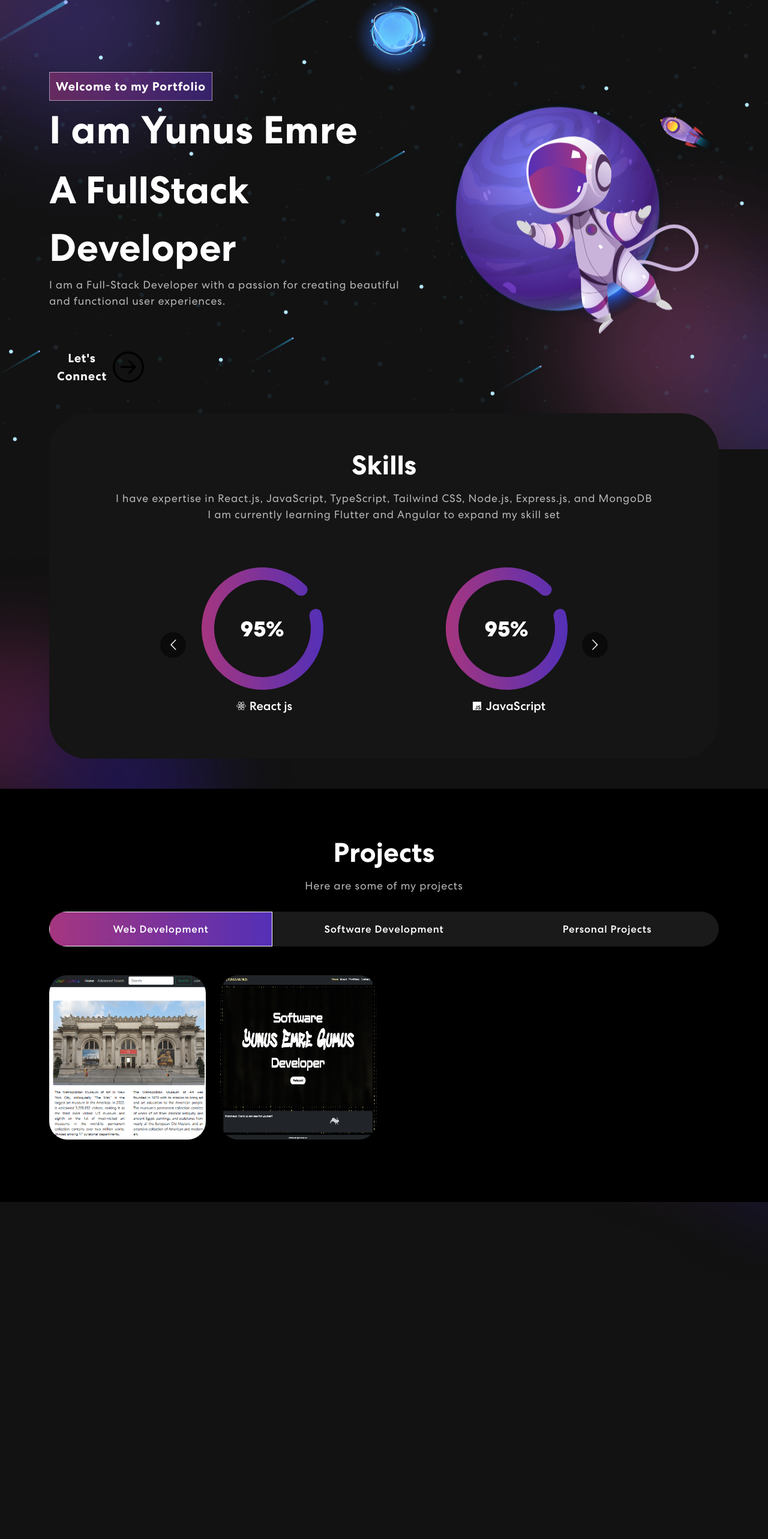
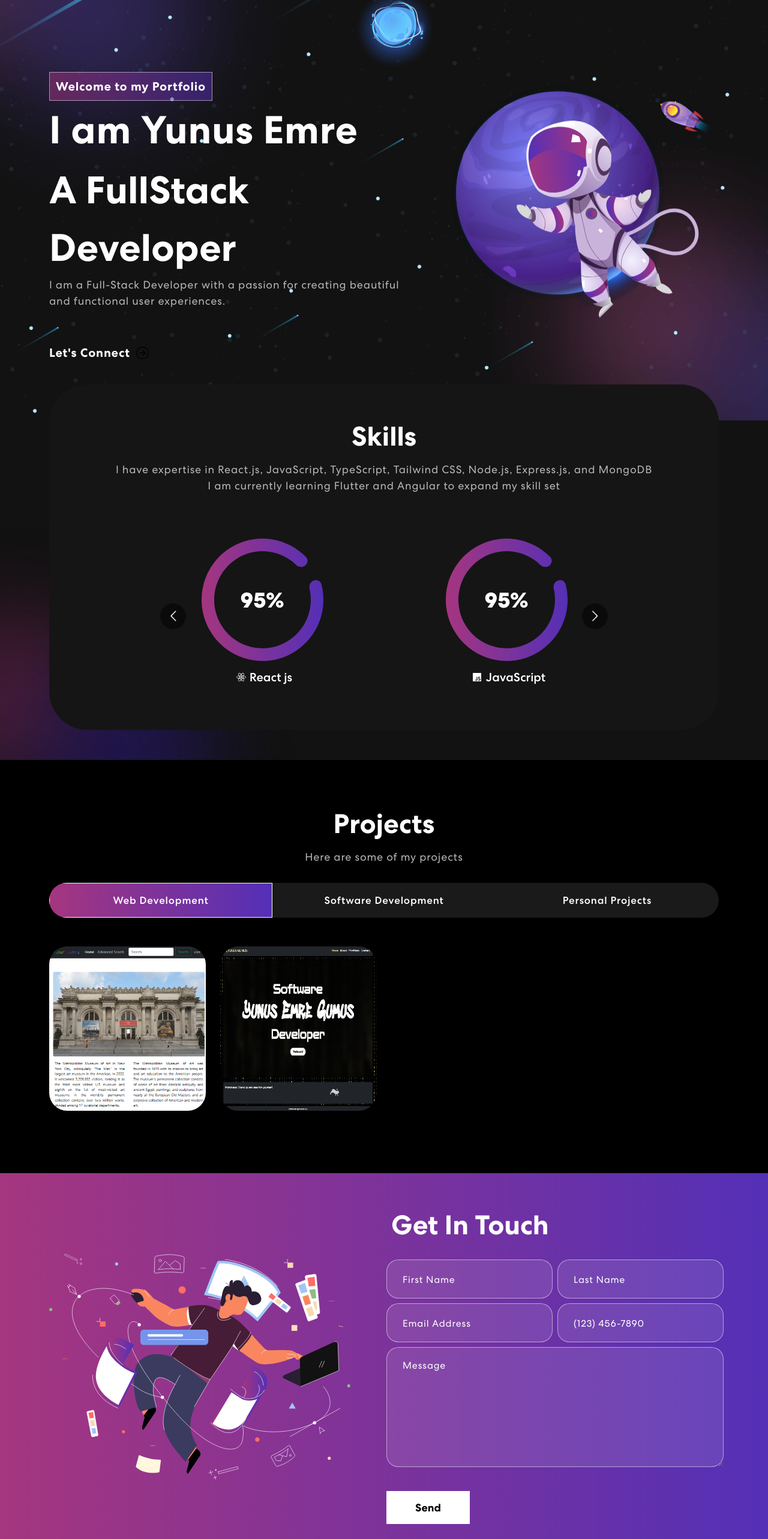
Before and after one commit to yemregumus/new-portfolio, a React (Create React App) app: page / in a window 1280 px wide. Shown: the part 140-2706 px from the top of the page at 60% size. Before the commit the page ends 2307 px from the top, so only its background shows below. Built offline with nearby package versions, Linux system fonts and the light colour scheme.

Commit message:
Contact component is done, nodemail server created - made some improvements in css and overall look

```diff
--- a/package.json
+++ b/package.json
@@ -7,8 +7,12 @@
     "@testing-library/jest-dom": "^6.6.3",
     "@testing-library/react": "^16.2.0",
     "@testing-library/user-event": "^13.5.0",
+    "animate.css": "^4.1.1",
     "bootstrap": "^5.3.3",
+    "cors": "^2.8.5",
+    "express": "^4.21.2",
     "framer-motion": "^12.4.7",
+    "nodemailer": "^6.10.0",
     "react": "^19.0.0",
     "react-bootstrap": "^2.10.9",
     "react-bootstrap-icons": "^1.11.5",
@@ -16,6 +20,7 @@
     "react-icons": "^5.5.0",
     "react-intersection-observer": "^9.15.1",
     "react-multi-carousel": "^2.8.5",
+    "react-on-screen": "^2.1.1",
     "react-router-dom": "^7.2.0",
     "react-router-hash-link": "^2.4.3",
     "react-scripts": "5.0.1",
--- a/src/App.js
+++ b/src/App.js
@@ -3,15 +3,21 @@
 import { Banner } from "./components/Banner";
 import { Skills } from "./components/Skills";
 import { Projects } from "./components/Projects";
+import { Contact } from "./components/Contact";
+import { BrowserRouter } from "react-router-dom";
 import "bootstrap/dist/css/bootstrap.min.css";
 
 function App() {
   return (
     <div className="App">
       <NavBar />
-      <Banner />
+
+      <BrowserRouter>
+        <Banner />
+      </BrowserRouter>
       <Skills />
       <Projects />
+      <Contact />
     </div>
   );
 }
--- a/src/components/Banner.js
+++ b/src/components/Banner.js
@@ -2,7 +2,10 @@
 import { useState, useEffect, useMemo } from "react";
 import { Container, Row, Col } from "react-bootstrap";
 import { ArrowRightCircle } from "react-bootstrap-icons";
+import { HashLink } from "react-router-hash-link";
 import headerImg from "../assets/img/header-img.svg";
+import "animate.css";
+import TrackVisibility from "react-on-screen";
 
 export const Banner = () => {
   const toRotate = useMemo(() => ["FullStack Developer", "React Developer", "Software Developer", "Web Developer", "Systems Designer"], []);
@@ -24,6 +27,9 @@
       <Container>
         <Row className="align-items-center">
           <Col xs={12} md={6} xl={7}>
+            <TrackVisibility>
+              {({ isVisible }) => (
+                <div className={isVisible ? "animate__animated animate__fadeIn" : ""}>
                   <span className="tagline">Welcome to my Portfolio</span>
                   <h1 className="title">{`I am Yunus Emre`}</h1>
                   <div className="txt-rotate">
@@ -32,12 +38,23 @@
                   <div>
                     <p className="desc">I am a Full-Stack Developer with a passion for creating beautiful and functional user experiences.</p>
                   </div>
-            <button onClick={() => console.log("connect pressed")} className="btn">
-              Let's Connect <ArrowRightCircle />
+                  <HashLink smooth to="#connect" className="text-decoration-none">
+                    <button>
+                      Let's Connect <ArrowRightCircle size={21} />
                     </button>
+                  </HashLink>
+                </div>
+              )}
+            </TrackVisibility>
           </Col>
           <Col xs={12} md={6} xl={5}>
+            <TrackVisibility>
+              {({ isVisible }) => (
+                <div className={isVisible ? "animate__animated animate__zoomIn" : ""}>
                   <img src={headerImg} alt="Header Img" />
+                </div>
+              )}
+            </TrackVisibility>
           </Col>
         </Row>
       </Container>
--- /dev/null
+++ b/src/components/Contact.js
@@ -0,0 +1,116 @@
+import { useState } from "react";
+import { Container, Row, Col } from "react-bootstrap";
+import contactImg from "../assets/img/contact-img.svg";
+import "animate.css";
+import TrackVisibility from "react-on-screen";
+
+export const Contact = () => {
+  const formInitialDetails = {
+    firstName: "",
+    lastName: "",
+    email: "",
+    phone: "",
+    message: "",
+  };
+  const [formDetails, setFormDetails] = useState(formInitialDetails);
+  const [buttonText, setButtonText] = useState("Send");
+  const [status, setStatus] = useState({});
+  const [phone, setPhone] = useState("");
+
+  const onFormUpdate = (category, value) => {
+    setFormDetails({
+      ...formDetails,
+      [category]: value,
+    });
+  };
+
+  const formatPhoneNumber = (value) => {
+    // Remove all non-numeric characters
+    const cleaned = value.replace(/\D/g, "");
+
+    // Format based on length
+    if (cleaned.length <= 3) {
+      return `(${cleaned}`;
+    } else if (cleaned.length <= 6) {
+      return `(${cleaned.slice(0, 3)}) ${cleaned.slice(3)}`;
+    } else {
+      return `(${cleaned.slice(0, 3)}) ${cleaned.slice(3, 6)}-${cleaned.slice(6, 10)}`;
+    }
+  };
+
+  const handlePhoneChange = (e) => {
+    const formattedNumber = formatPhoneNumber(e.target.value);
+    setPhone(formattedNumber);
+    onFormUpdate("phone", formattedNumber);
+  };
+
+  const handleSubmit = async (e) => {
+    e.preventDefault();
+    setButtonText("Sending...");
+    let response = await fetch("http://localhost:5000/contact", {
+      method: "POST",
+      headers: {
+        "Content-Type": "application/json;charset=utf-8",
+      },
+      body: JSON.stringify(formDetails),
+    });
+    setButtonText("Send");
+    let result = await response.json();
+    setFormDetails(formInitialDetails);
+    setPhone("");
+    if (result.code === 200) {
+      setStatus({ succes: true, message: "Message sent successfully" });
+    } else {
+      setStatus({ succes: false, message: "Something went wrong, please try again later." });
+    }
+  };
+
+  return (
+    <section className="contact" id="connect">
+      <Container>
+        <Row className="align-items-center">
+          <Col size={12} md={6}>
+            <TrackVisibility>{({ isVisible }) => <img className={isVisible ? "animate__animated animate__zoomIn" : ""} src={contactImg} alt="Contact Us" />}</TrackVisibility>
+          </Col>
+          <Col size={12} md={6}>
+            <TrackVisibility>
+              {({ isVisible }) => (
+                <div className={isVisible ? "animate__animated animate__fadeIn" : ""}>
+                  <h2>Get In Touch</h2>
+                  <form onSubmit={handleSubmit}>
+                    <Row>
+                      <Col size={12} sm={6} className="px-1">
+                        <input type="text" value={formDetails.firstName} placeholder="First Name" onChange={(e) => onFormUpdate("firstName", e.target.value)} />
+                      </Col>
+                      <Col size={12} sm={6} className="px-1">
+                        <input type="text" value={formDetails.lastName} placeholder="Last Name" onChange={(e) => onFormUpdate("lastName", e.target.value)} />
+                      </Col>
+                      <Col size={12} sm={6} className="px-1">
+                        <input type="email" value={formDetails.email} placeholder="Email Address" onChange={(e) => onFormUpdate("email", e.target.value)} />
+                      </Col>
+                      <Col size={12} sm={6} className="px-1">
+                        <input type="tel" value={phone} placeholder="(123) 456-7890" onChange={handlePhoneChange} maxLength={14} />
+                      </Col>
+                      <Col size={12} className="px-1">
+                        <textarea rows="6" value={formDetails.message} placeholder="Message" onChange={(e) => onFormUpdate("message", e.target.value)}></textarea>
+                        <button type="submit">
+                          <span>{buttonText}</span>
+                        </button>
+
+                        {status.message && (
+                          <Col>
+                            <p className={status.success === false ? "danger" : "success"}>{status.message}</p>
+                          </Col>
+                        )}
+                      </Col>
+                    </Row>
+                  </form>
+                </div>
+              )}
+            </TrackVisibility>
+          </Col>
+        </Row>
+      </Container>
+    </section>
+  );
+};
```
Also changed, not shown: 2 other files (tests, documents, lock files or other folders). Lines whose indentation alone changed are shown as unchanged.
